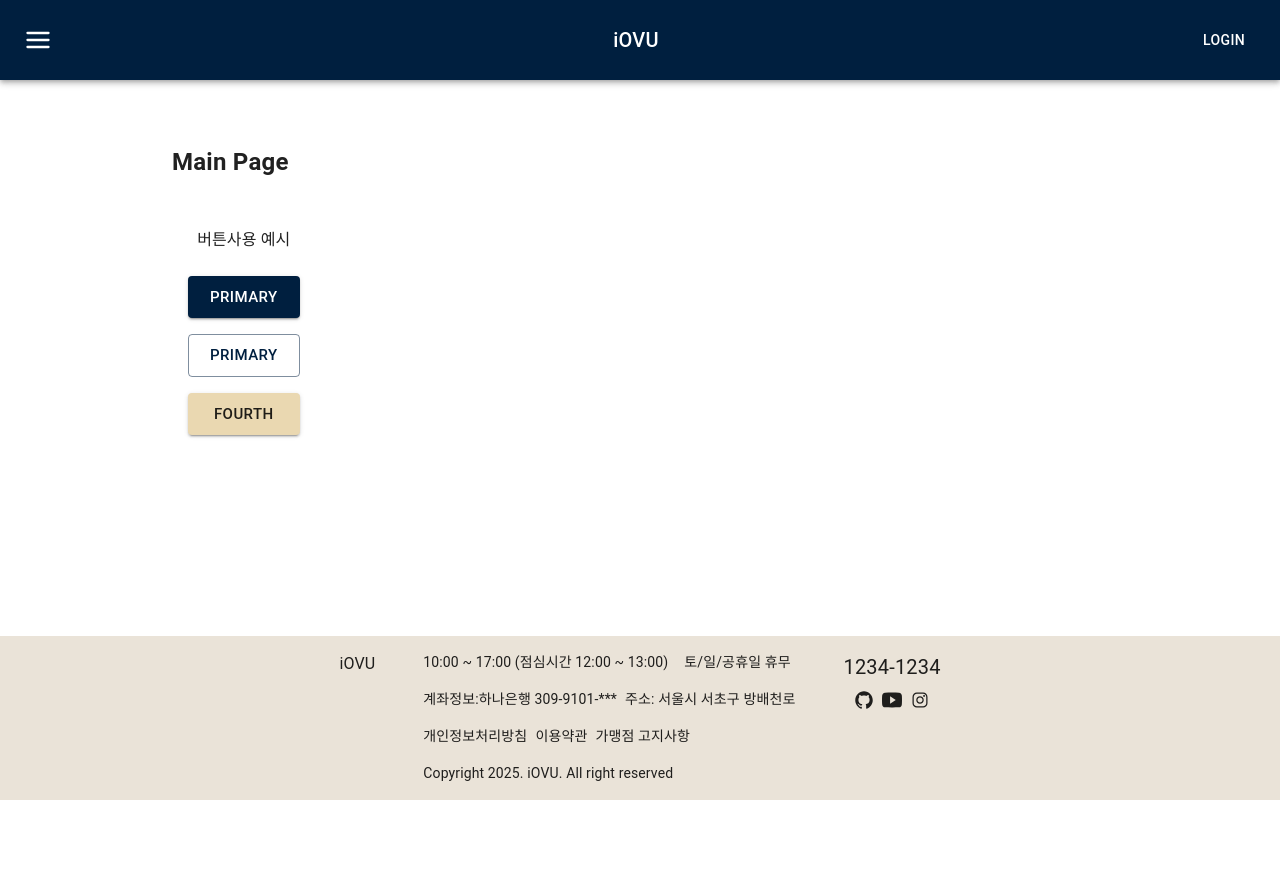
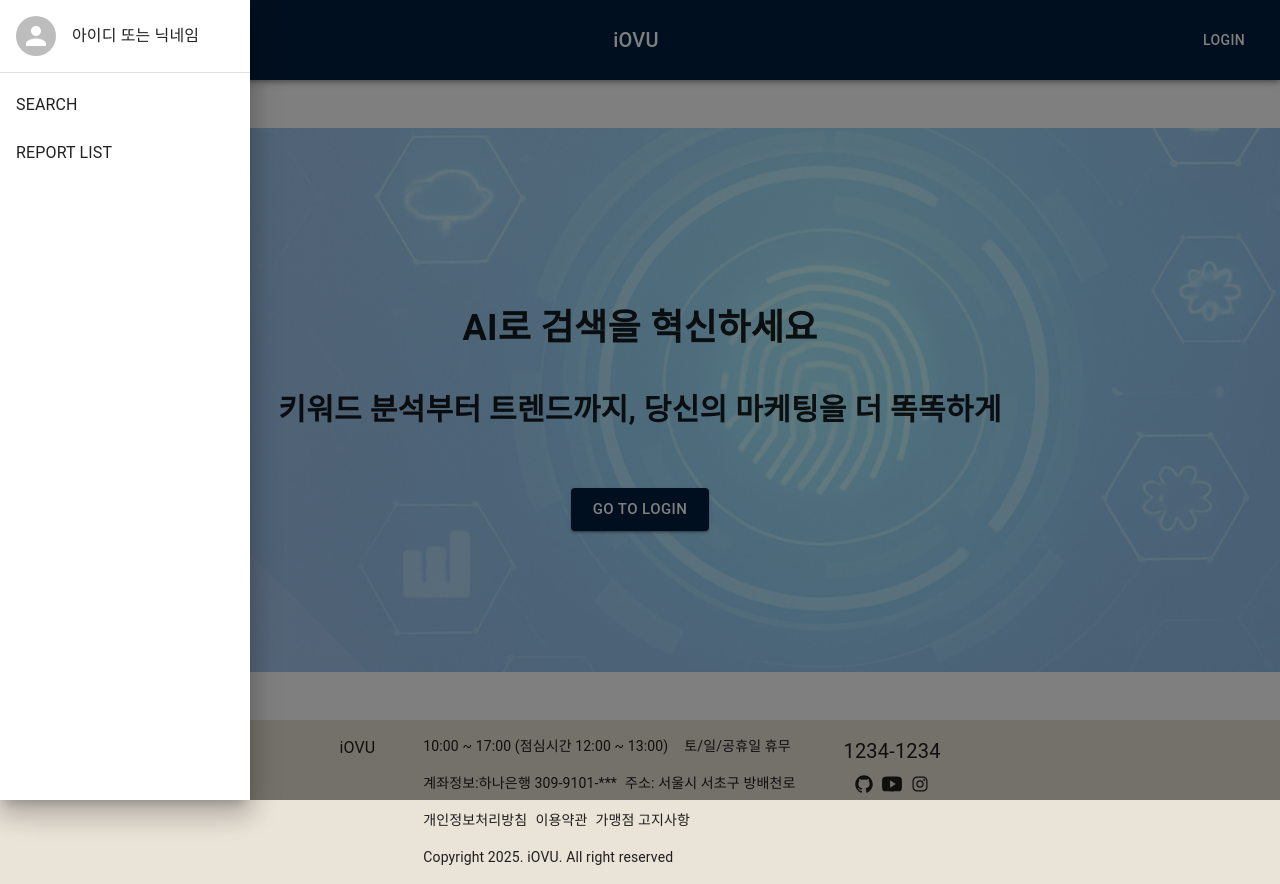
Before and after one commit to sunwook-dev/iOVU, a React (Create React App) app: page / in a window 1280 px wide. Both pictures are taken after a click on the button "menu". Before the commit the page ends 800 px from the top, so only its background shows below. Built offline with nearby package versions, Linux system fonts and the light colour scheme.

Commit message:
router edit

```diff
--- a/src/component/layout/navBar/NavBar.jsx
+++ b/src/component/layout/navBar/NavBar.jsx
@@ -1,22 +1,95 @@
 import * as React from "react";
-
+import { useState } from "react";
 import { useLocation, useNavigate } from "react-router-dom";
 
-import AppBar from "@mui/material/AppBar";
-import Box from "@mui/material/Box";
-import Button from "@mui/material/Button";
+import {
+  AppBar,
+  Box,
+  Button,
+  Toolbar,
+  Typography,
+  IconButton,
+  List,
+  Divider,
+  ListItem,
+  ListItemButton,
+  ListItemIcon,
+  ListItemText,
+  SwipeableDrawer,
+  Avatar,
+} from "@mui/material";
 import { FiMenu } from "react-icons/fi";
-import IconButton from "@mui/material/IconButton";
-import Toolbar from "@mui/material/Toolbar";
-import Typography from "@mui/material/Typography";
+// import InboxIcon from "@mui/icons-material/MoveToInbox";
+// import MailIcon from "@mui/icons-material/Mail";
 
 const NavBar = () => {
-  //   const navigate = useNavigate();
-  // const clickLogo = () ={
-  //     navigate('/');
-  // }
-    const location = useLocation(); // 현재 경로 가져오기
-    const isLandingPage = location.pathname === "/landing"; // LandingPage 여부 확인
+  const location = useLocation(); // 현재 경로 가져오기
+  const isLandingPage = location.pathname === "/landing"; // LandingPage 여부 확인
+
+  // 드로어 상태 관리
+  const [isDrawerOpen, setIsDrawerOpen] = useState(false);
+
+  // 드로어 열기/닫기 토글 함수
+  const toggleDrawer = (open) => (event) => {
+    if (
+      event &&
+      event.type === "keydown" &&
+      (event.key === "Tab" || event.key === "Shift")
+    ) {
+      return;
+    }
+
+    setIsDrawerOpen(open);
+  };
+
+  // 드로어 내용 컴포넌트
+  const drawerContent = () => (
+    <Box
+      sx={{ width: 250 }}
+      role="presentation"
+      onClick={toggleDrawer(false)}
+      onKeyDown={toggleDrawer(false)}
+    >
+      {/* <List>
+        {["Inbox", "Starred", "Send email", "Drafts"].map((text, index) => (
+          <ListItem key={text} disablePadding>
+            <ListItemButton>
+               <ListItemIcon>
+                {index % 2 === 0 ? <InboxIcon /> : <MailIcon />}
+              </ListItemIcon>
+              <ListItemText primary={text} />
+            </ListItemButton>
+          </ListItem>
+        ))}
+      </List>
+      */}
+      <Box
+        sx={{
+          m: 2,
+          display: "flex",
+          columnGap: 2,
+          alignItems: "center",
+        }}
+      >
+        <Avatar></Avatar>
+        <Typography>아이디 또는 닉네임</Typography>
+      </Box>
+
+      <Divider />
+      <List>
+        {["SEARCH", "REPORT LIST"].map((text, index) => (
+          <ListItem key={text} disablePadding>
+            <ListItemButton>
+              {/* <ListItemIcon>
+                {index % 2 === 0 ? <InboxIcon /> : <MailIcon />}
+              </ListItemIcon> */}
+              <ListItemText primary={text} />
+            </ListItemButton>
+          </ListItem>
+        ))}
+      </List>
+    </Box>
+  );
 
   return (
     <Box>
@@ -32,21 +105,27 @@ const NavBar = () => {
               color="inherit"
               aria-label="menu"
               sx={{ mr: 2 }}
+              onClick={toggleDrawer(true)} // 메뉴 아이콘 클릭시 드로어 열기
             >
               <FiMenu />
             </IconButton>
           )}
-          <Typography
-            // onClick={clickLogo}
-            variant="h6"
-            component="div"
-            sx={{ flexGrow: 1 }}
-          >
+          <Typography variant="h6" component="div" sx={{ flexGrow: 1 }}>
             iOVU
           </Typography>
           <Button color="inherit">Login</Button>
         </Toolbar>
       </AppBar>
+
+      {/* 스와이프 가능한 드로어 컴포넌트 */}
+      <SwipeableDrawer
+        anchor="left"
+        open={isDrawerOpen}
+        onClose={toggleDrawer(false)}
+        onOpen={toggleDrawer(true)}
+      >
+        {drawerContent()}
+      </SwipeableDrawer>
     </Box>
   );
 };
--- a/src/pages/ReportLinkDomainPage.jsx
+++ b/src/pages/ReportLinkDomainPage.jsx
@@ -161,12 +161,6 @@ const ReportLinkDomainPage = () => {
           </TableBody>
         </Table>
       </TableContainer>
-
-      <Box sx={{ mt: 3, display: "flex", justifyContent: "flex-end" }}>
-        <Button variant="outlined" onClick={handleLogout}>
-          로그아웃
-        </Button>
-      </Box>
     </Container>
   );
 };
--- a/src/pages/dashBoard/DashBoard.jsx
+++ b/src/pages/dashBoard/DashBoard.jsx
@@ -60,7 +60,6 @@ const DashBoard = () => {
           <BrandColumn brandName="Cloud" stats={stats3} />
         </div>
       </Box>
-      <BrandTracking />
     </Container>
   );
 };
--- a/src/routes/router.js
+++ b/src/routes/router.js
@@ -13,12 +13,9 @@ import DashBoard from "../pages/dashBoard/DashBoard";
 const Router = () => {
   return (
     <Routes>
-      <Route path="/" element={<Main />} />
+      <Route path="/" element={<LandingPage />} />
       <Route path="/login" element={<Login />} />
       <Route path="/report/link-domain" element={<ReportLinkDomainPage />} />
-      {/* 테스트 페이지를 위한 라우트 추가 */}
-      <Route path="/chart-test" element={<ChartTestPage />} />
-      <Route path="/landing" element={<LandingPage />} />
       <Route path="/search" element={<SearchPage />} />
       <Route path="/reports" element={<ReportsLists />} />
       <Route path="/reports/1/dashboard" element={<DashBoard />} />
```
